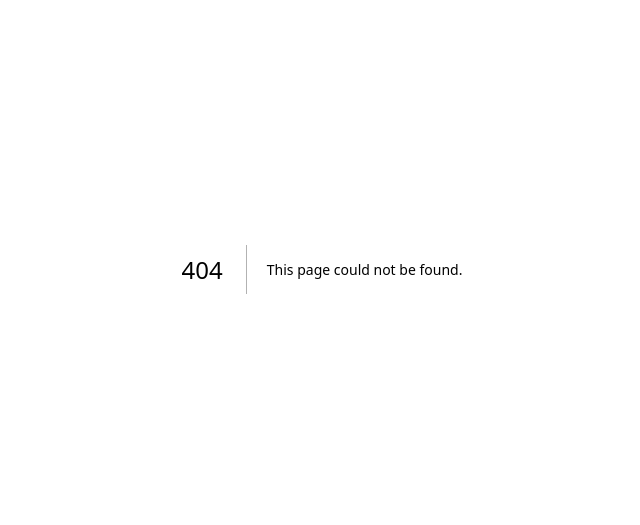
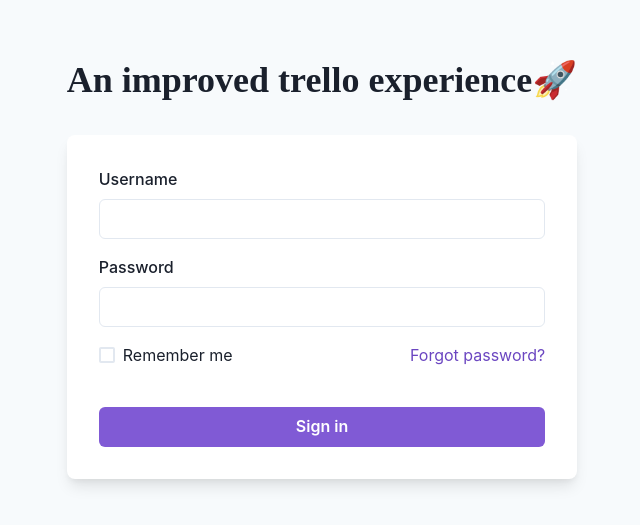
Before and after one commit to RS2007/Techsoc-dashboard, a Next.js app: page /login in a window 1280 px wide. Before the commit this address had no page. Shown: the part 131-656 px from the top of the page, without its empty margins (318-958 px from the left). Built offline with nearby package versions, Linux system fonts and the light colour scheme.

Commit message:
Added modals for creating workspaces and boards

```diff
--- /dev/null
+++ b/components/Login.tsx
@@ -0,0 +1,58 @@
+import {
+  Flex,
+  Box,
+  FormControl,
+  FormLabel,
+  Input,
+  Checkbox,
+  Stack,
+  Link,
+  Button,
+  Heading,
+  Text,
+  useColorModeValue,
+} from "@chakra-ui/react";
+import { useTheme } from "@emotion/react";
+export default function Login() {
+  const theme: any = useTheme();
+  return (
+    <Flex minH={"100vh"} align={"center"} justify={"center"} bg={"gray.50"}>
+      <Stack spacing={8} mx={"auto"} maxW={"xl"} py={12} px={6}>
+        <Stack align={"center"}>
+          <Heading fontSize={"4xl"}>An improved trello experience🚀</Heading>
+        </Stack>
+        <Box rounded={"lg"} bg={"white"} boxShadow={"lg"} p={8}>
+          <Stack spacing={4}>
+            <FormControl id="username">
+              <FormLabel>Username</FormLabel>
+              <Input type="username" />
+            </FormControl>
+            <FormControl id="password">
+              <FormLabel>Password</FormLabel>
+              <Input type="password" />
+            </FormControl>
+            <Stack spacing={10}>
+              <Stack
+                direction={{ base: "column", sm: "row" }}
+                align={"start"}
+                justify={"space-between"}
+              >
+                <Checkbox>Remember me</Checkbox>
+                <Link color={"purple.600"}>Forgot password?</Link>
+              </Stack>
+              <Button
+                colorScheme="purple"
+                color={"white"}
+                _hover={{
+                  bg: "purple.700",
+                }}
+              >
+                Sign in
+              </Button>
+            </Stack>
+          </Stack>
+        </Box>
+      </Stack>
+    </Flex>
+  );
+}
--- /dev/null
+++ b/pages/login.tsx
@@ -0,0 +1,4 @@
+import Login from "../components/Login";
+export default function workspaces() {
+  return <Login />;
+}
```
Also changed, not shown: components/Boards.tsx (+53 -0 lines), components/Sidebar.tsx (+7 -1 lines), components/Workspaces.tsx (+59 -1 lines).
